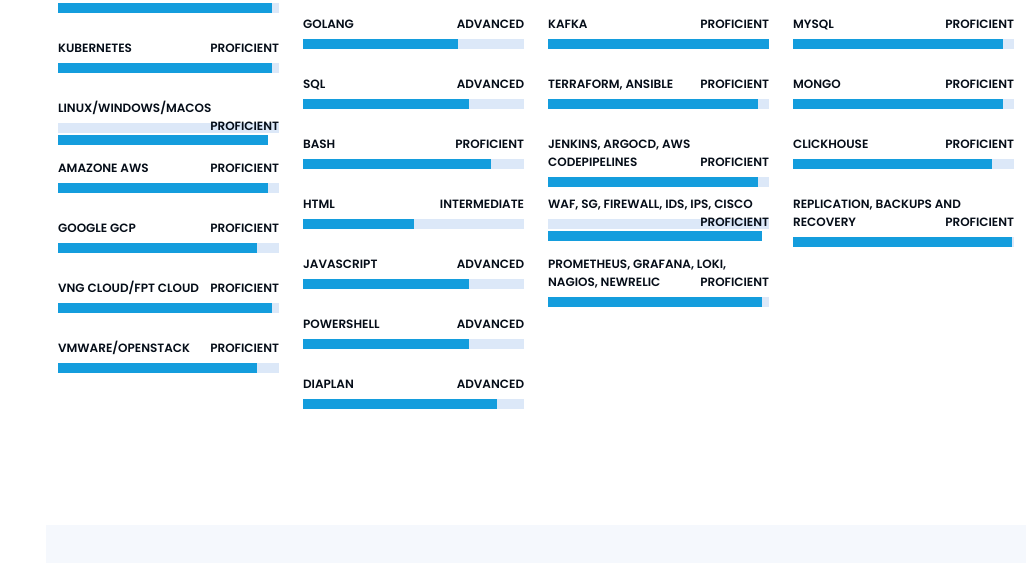
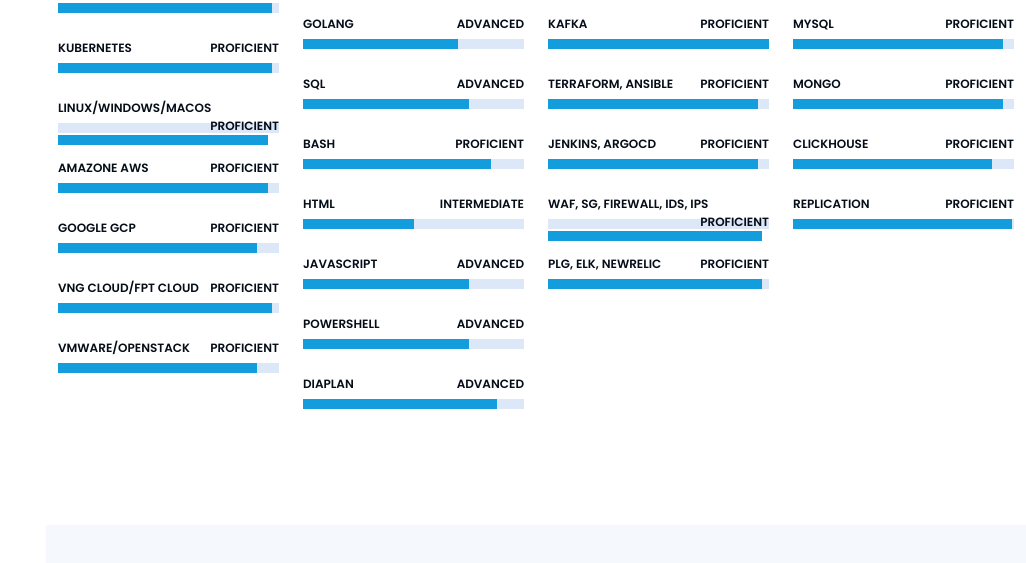
Before and after one commit to lebinhphuong-tech/lebinhphuong-tech.github.io, a plain HTML site: page index.html in a window 1280 px wide. Shown: the part 1604-2167 px from the top of the page, without its empty margins (254-1280 px from the left). Drawn offline with nearby package versions, Linux system fonts and the light colour scheme.

Commit message:
update skill

```diff
--- a/index.html
+++ b/index.html
@@ -270,21 +270,21 @@
               </div>
 
               <div class="progress">
-                <span class="skill">Jenkins, ArgoCD, AWS CodePipelines<i class="val">Proficient</i></span>
+                <span class="skill">Jenkins, ArgoCD<i class="val">Proficient</i></span>
                 <div class="progress-bar-wrap">
                   <div class="progress-bar" role="progressbar" aria-valuenow="95" aria-valuemin="0" aria-valuemax="100"></div>
                 </div>
               </div>
 
               <div class="progress">
-                <span class="skill">WAF, SG, Firewall, IDS, IPS, Cisco<i class="val">Proficient</i></span>
+                <span class="skill">WAF, SG, Firewall, IDS, IPS<i class="val">Proficient</i></span>
                 <div class="progress-bar-wrap">
                   <div class="progress-bar" role="progressbar" aria-valuenow="97" aria-valuemin="0" aria-valuemax="100"></div>
                 </div>
               </div>
 
               <div class="progress">
-                <span class="skill">Prometheus, Grafana, Loki, Nagios, Newrelic<i class="val">Proficient</i></span>
+                <span class="skill">PLG, ELK, Newrelic<i class="val">Proficient</i></span>
                 <div class="progress-bar-wrap">
                   <div class="progress-bar" role="progressbar" aria-valuenow="97" aria-valuemin="0" aria-valuemax="100"></div>
                 </div>
@@ -322,7 +322,7 @@
               </div>
 
               <div class="progress">
-                <span class="skill">Replication, Backups and Recovery<i class="val">Proficient</i></span>
+                <span class="skill">Replication<i class="val">Proficient</i></span>
                 <div class="progress-bar-wrap">
                   <div class="progress-bar" role="progressbar" aria-valuenow="99" aria-valuemin="0" aria-valuemax="100"></div>
                 </div>
```
